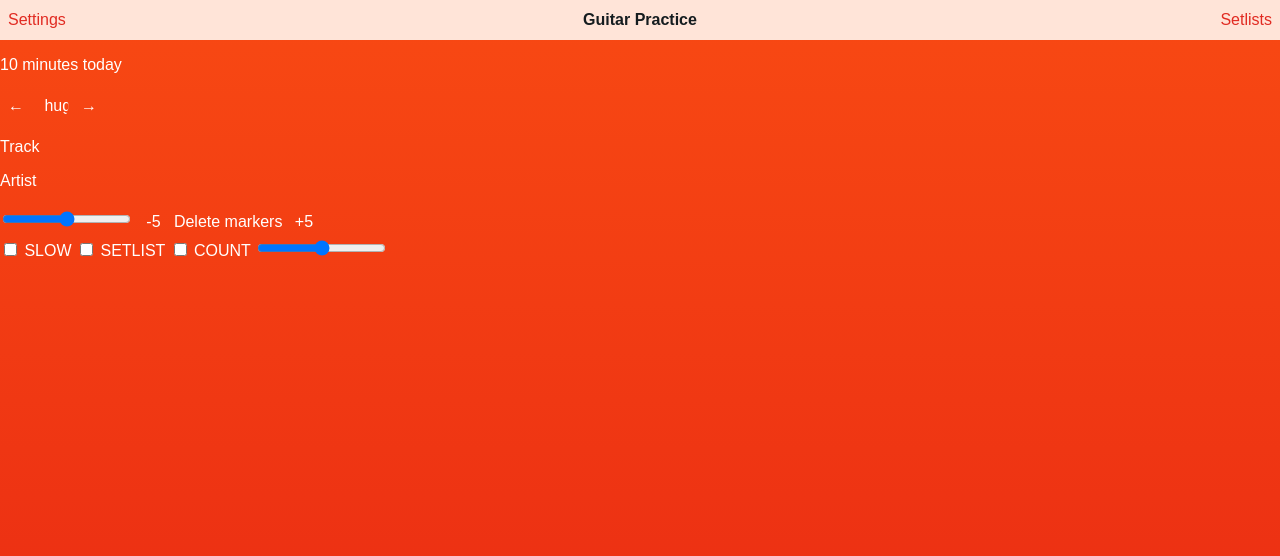
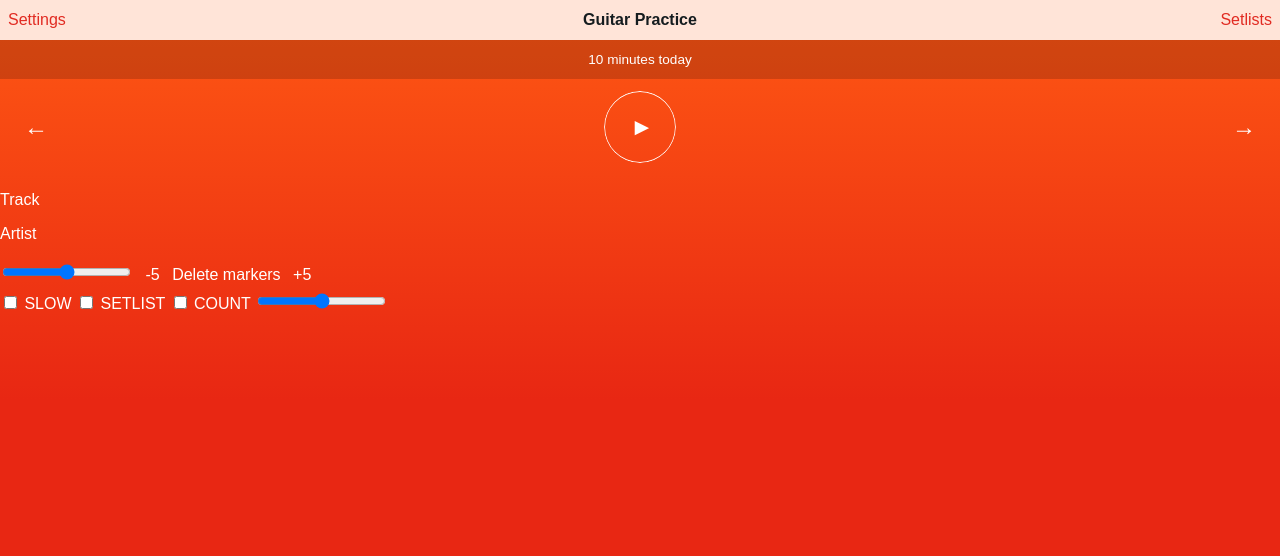
Before and after one commit to BackupBroom/sample-flex-page, a website: page src/index.html in a window 1280 px wide. Drawn offline with nearby package versions, Linux system fonts and the light colour scheme; files that its build step writes are made by us from their sources.

Commit message:
add playback controls styles

```diff
--- a/src/index.html
+++ b/src/index.html
@@ -6,7 +6,7 @@
 	<link rel="stylesheet" type="text/css" href="main.css">
 	<meta name="viewport" content="width=device-width, initial-scale=1">
 </head>
-<body>
+<body class="guitar-practice">
 
 	<header>
 		<nav>
@@ -18,12 +18,12 @@
 
 	<main>
 
-		<p>10 minutes today</p>
+		<p class="training-time-summary">10 minutes today</p>
 
 		<div>
-			<div>
+			<div class="playback-controls-primary">
 				<button class="btn-symbol">&larr;</button>
-				<button class="btn-symbol">huge</button>
+				<button class="btn-symbol play"><span class="symbol symbol-play">&#9658;</span></button>
 				<button class="btn-symbol">&rarr;</button>
 			</div>
 			<div>
--- a/src/scss/atoms/_buttons.scss
+++ b/src/scss/atoms/_buttons.scss
@@ -12,9 +12,7 @@
 %btn-symbol {
 	padding: 0.5em;
 	box-sizing: border-box;
-	width: 2em;
-	height: 2em;
-	-webkit-clip-path: circle(1em at 1em);
+	-webkit-clip-path: circle();
 	line-height: 1em;
 	outline: 0;
 
--- a/src/scss/atoms/_nav-items.scss
+++ b/src/scss/atoms/_nav-items.scss
@@ -2,7 +2,7 @@
 	font-size: inherit;
 	line-height: 1;
 	margin: 0;
-	padding: 0.5em;
+	padding: 0.5rem;
 }
 
 %nav-current {
--- /dev/null
+++ b/src/scss/atoms/_symbols.scss
@@ -0,0 +1,8 @@
+
+.symbol {
+	display: inline-block;
+}
+
+.symbol-play {
+	transform: translateX(7.5%);
+}
--- a/src/scss/main.scss
+++ b/src/scss/main.scss
@@ -1,9 +1,11 @@
 @import 'atoms/buttons';
+@import 'atoms/symbols';
 @import 'organisms/main-nav';
+@import 'pages/guitar-practice';
 
 body {
 	margin: 0;
-	background-image: linear-gradient(to bottom, #f84913, #e82713);
+	background-image: linear-gradient(to bottom, #ff5913, #e82713 50%);
 	background-size: cover;
 	background-repeat: no-repeat;
 	min-height: 100vh;
--- /dev/null
+++ b/src/scss/molecules/_playback-controls.scss
@@ -0,0 +1,12 @@
+%playback-controls-primary {
+	padding: 0.75rem;
+	display: flex;
+	justify-content: space-between;
+	align-items: center;
+
+	.play {
+		padding: calc(1em - 1px);
+		border: 1px solid #fff;
+		border-radius: 100%;
+	}
+}
--- a/src/scss/organisms/_main-nav.scss
+++ b/src/scss/organisms/_main-nav.scss
@@ -6,8 +6,8 @@
 	display: flex;
 	justify-content: space-between;
 	position: relative;
-	padding-top: 0.25em;
-	padding-bottom: 0.25em;
+	padding-top: 0.25rem;
+	padding-bottom: 0.25rem;
 
 	h1 {
 		@extend %nav-current;
--- /dev/null
+++ b/src/scss/pages/_guitar-practice.scss
@@ -0,0 +1,12 @@
+@import 'templates/training-view';
+
+.guitar-practice {
+
+	.training-time-summary {
+		font-size: 0.85em;
+		margin: 0;
+		padding: 0.75rem;
+		text-align: center;
+		background-color: rgba(0, 0, 0, 0.175);
+	}
+}
--- /dev/null
+++ b/src/scss/templates/_training-view.scss
@@ -0,0 +1,7 @@
+@import 'molecules/playback-controls';
+
+.playback-controls-primary {
+	@extend %playback-controls-primary;
+
+	font-size: 1.5em;
+}
```
Also changed, not shown: src/scss/molecules/_track-details.scss (added).
